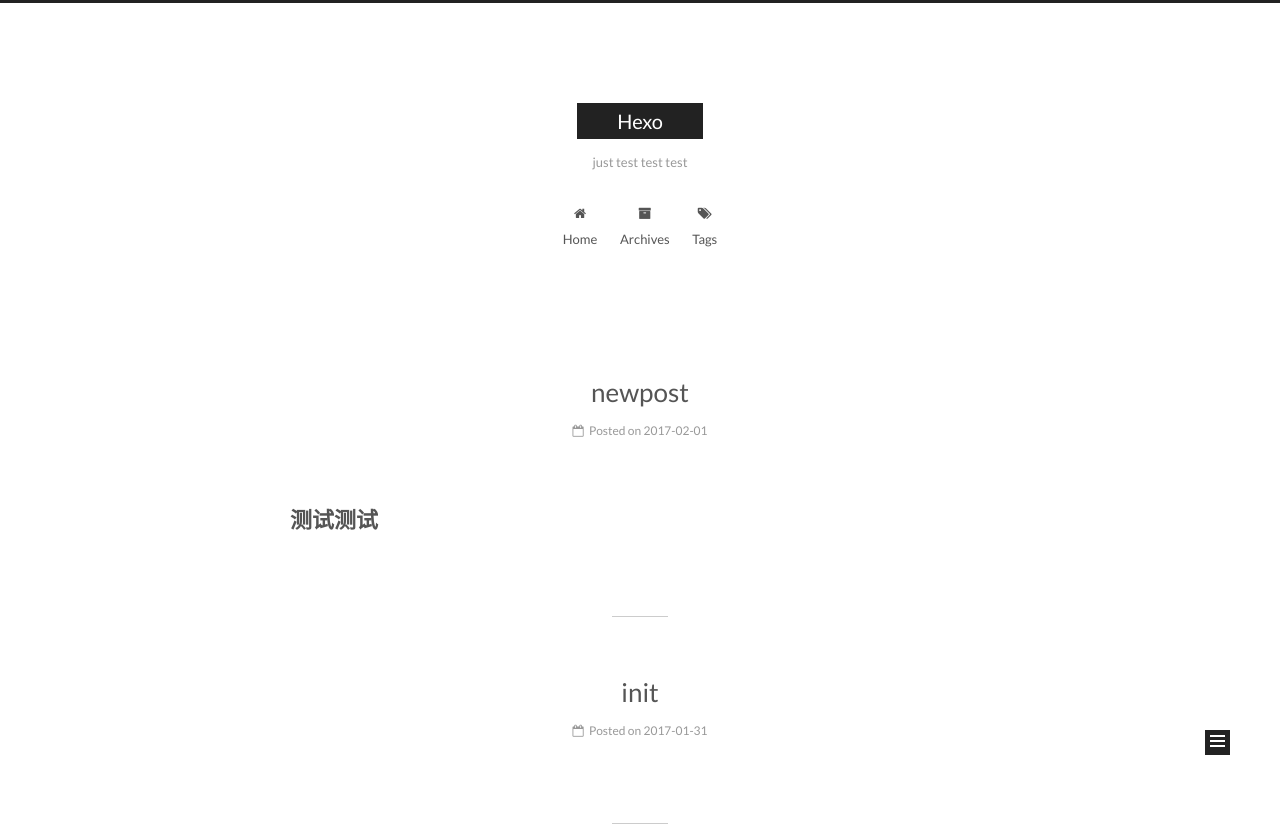
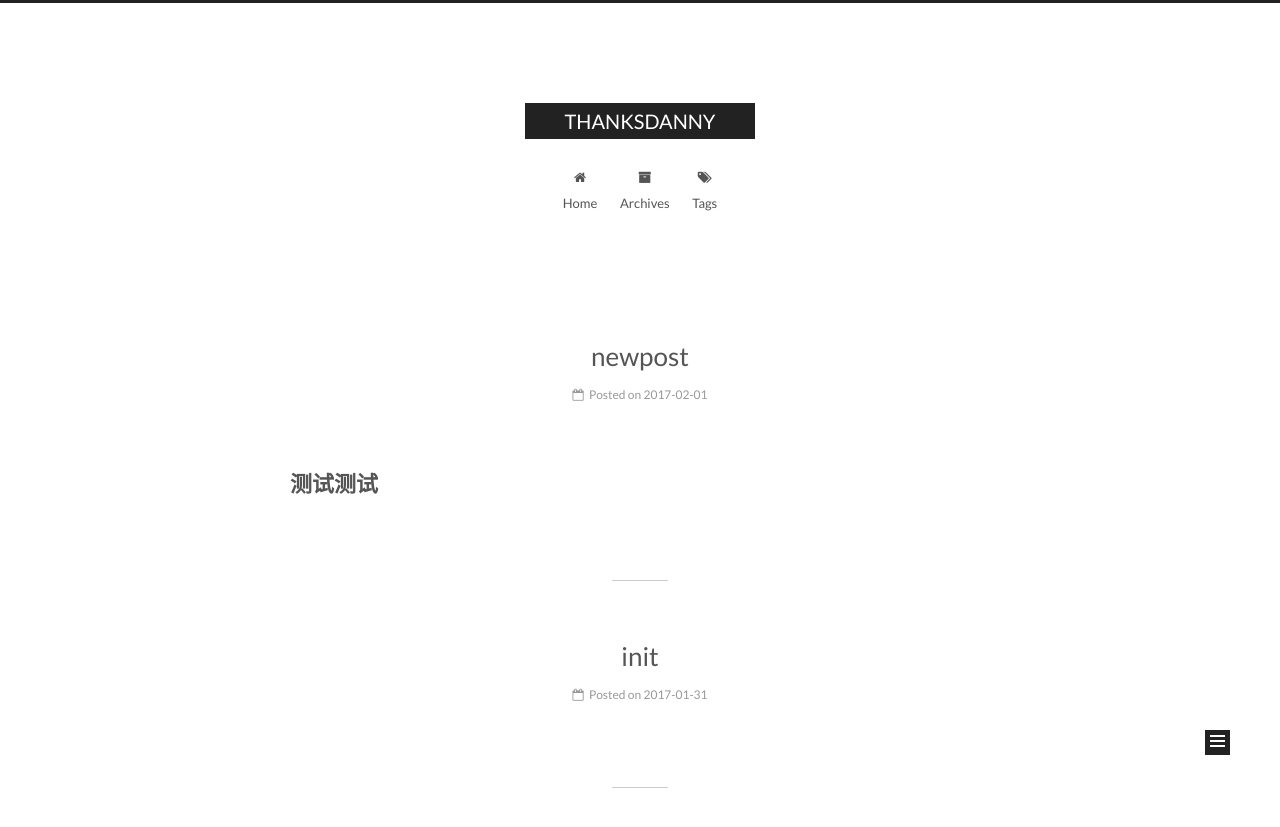
Before and after one commit to thanksdanny/thanksdanny.github.io, a plain HTML site: page index.html in a window 1280 px wide. Shown: the top 827 px of the page. Drawn offline with Linux system fonts and the light colour scheme.

Commit message:
Site updated: 2017-02-01 03:26:17

```diff
--- a/css/main.css
+++ b/css/main.css
@@ -1685,7 +1685,7 @@ pre .javascript .function {
   width: 4px;
   height: 4px;
   border-radius: 50%;
-  background: #c4a16a;
+  background: #96e7ff;
 }
 .links-of-blogroll {
   font-size: 13px;
--- a/index.html
+++ b/index.html
@@ -84,12 +84,15 @@
 
 
 
+<meta name="description" content="thanksdanny">
 <meta property="og:type" content="website">
-<meta property="og:title" content="Hexo">
+<meta property="og:title" content="THANKSDANNY">
 <meta property="og:url" content="http://yoursite.com/index.html">
-<meta property="og:site_name" content="Hexo">
+<meta property="og:site_name" content="THANKSDANNY">
+<meta property="og:description" content="thanksdanny">
 <meta name="twitter:card" content="summary">
-<meta name="twitter:title" content="Hexo">
+<meta name="twitter:title" content="THANKSDANNY">
+<meta name="twitter:description" content="thanksdanny">
 
 
 
@@ -123,7 +126,7 @@
 
 
 
-  <title> Hexo </title>
+  <title> THANKSDANNY </title>
 </head>
 
 <body itemscope itemtype="http://schema.org/WebPage" lang="">
@@ -156,12 +159,12 @@
   <div class="custom-logo-site-title">
     <a href="/"  class="brand" rel="start">
       <span class="logo-line-before"><i></i></span>
-      <span class="site-title">Hexo</span>
+      <span class="site-title">THANKSDANNY</span>
       <span class="logo-line-after"><i></i></span>
     </a>
   </div>
 
-      <p class="site-subtitle">just test test test</p>
+      <p class="site-subtitle"></p>
 
 </div>
 
@@ -241,15 +244,15 @@
   <link itemprop="mainEntityOfPage" href="http://yoursite.com/2017/02/01/newpost/">
 
   <span style="display:none" itemprop="author" itemscope itemtype="http://schema.org/Person">
-    <meta itemprop="name" content="John Doe">
+    <meta itemprop="name" content="thanksdanny">
     <meta itemprop="description" content="">
     <meta itemprop="image" content="/images/avatar.gif">
   </span>
 
   <span style="display:none" itemprop="publisher" itemscope itemtype="http://schema.org/Organization">
-    <meta itemprop="name" content="Hexo">
+    <meta itemprop="name" content="THANKSDANNY">
     <span style="display:none" itemprop="logo" itemscope itemtype="http://schema.org/ImageObject">
-      <img style="display:none;" itemprop="url image" alt="Hexo" src="">
+      <img style="display:none;" itemprop="url image" alt="THANKSDANNY" src="">
     </span>
   </span>
 
@@ -359,15 +362,15 @@
   <link itemprop="mainEntityOfPage" href="http://yoursite.com/2017/01/31/init/">
 
   <span style="display:none" itemprop="author" itemscope itemtype="http://schema.org/Person">
-    <meta itemprop="name" content="John Doe">
+    <meta itemprop="name" content="thanksdanny">
     <meta itemprop="description" content="">
     <meta itemprop="image" content="/images/avatar.gif">
   </span>
 
   <span style="display:none" itemprop="publisher" itemscope itemtype="http://schema.org/Organization">
-    <meta itemprop="name" content="Hexo">
+    <meta itemprop="name" content="THANKSDANNY">
     <span style="display:none" itemprop="logo" itemscope itemtype="http://schema.org/ImageObject">
-      <img style="display:none;" itemprop="url image" alt="Hexo" src="">
+      <img style="display:none;" itemprop="url image" alt="THANKSDANNY" src="">
     </span>
   </span>
 
@@ -477,15 +480,15 @@
   <link itemprop="mainEntityOfPage" href="http://yoursite.com/2017/01/31/hello-world/">
 
   <span style="display:none" itemprop="author" itemscope itemtype="http://schema.org/Person">
-    <meta itemprop="name" content="John Doe">
+    <meta itemprop="name" content="thanksdanny">
     <meta itemprop="description" content="">
     <meta itemprop="image" content="/images/avatar.gif">
   </span>
 
   <span style="display:none" itemprop="publisher" itemscope itemtype="http://schema.org/Organization">
-    <meta itemprop="name" content="Hexo">
+    <meta itemprop="name" content="THANKSDANNY">
     <span style="display:none" itemprop="logo" itemscope itemtype="http://schema.org/ImageObject">
-      <img style="display:none;" itemprop="url image" alt="Hexo" src="">
+      <img style="display:none;" itemprop="url image" alt="THANKSDANNY" src="">
     </span>
   </span>
 
@@ -626,9 +629,9 @@
         <div class="site-author motion-element" itemprop="author" itemscope itemtype="http://schema.org/Person">
           <img class="site-author-image" itemprop="image"
                src="/images/avatar.gif"
-               alt="John Doe" />
-          <p class="site-author-name" itemprop="name">John Doe</p>
-          <p class="site-description motion-element" itemprop="description"></p>
+               alt="thanksdanny" />
+          <p class="site-author-name" itemprop="name">thanksdanny</p>
+          <p class="site-description motion-element" itemprop="description">thanksdanny</p>
         </div>
         <nav class="site-state motion-element">
 
@@ -690,7 +693,7 @@
   <span class="with-love">
     <i class="fa fa-heart"></i>
   </span>
-  <span class="author" itemprop="copyrightHolder">John Doe</span>
+  <span class="author" itemprop="copyrightHolder">thanksdanny</span>
 </div>
 
 
```
Also changed, not shown: 2017/01/31/hello-world/index.html (+11 -11 lines), 2017/01/31/init/index.html (+14 -11 lines), 2017/02/01/newpost/index.html (+11 -11 lines), archives/2017/01/index.html (+13 -10 lines), archives/2017/02/index.html (+13 -10 lines), archives/2017/index.html (+13 -10 lines), archives/index.html (+13 -10 lines), tags/test/index.html (+13 -10 lines).
